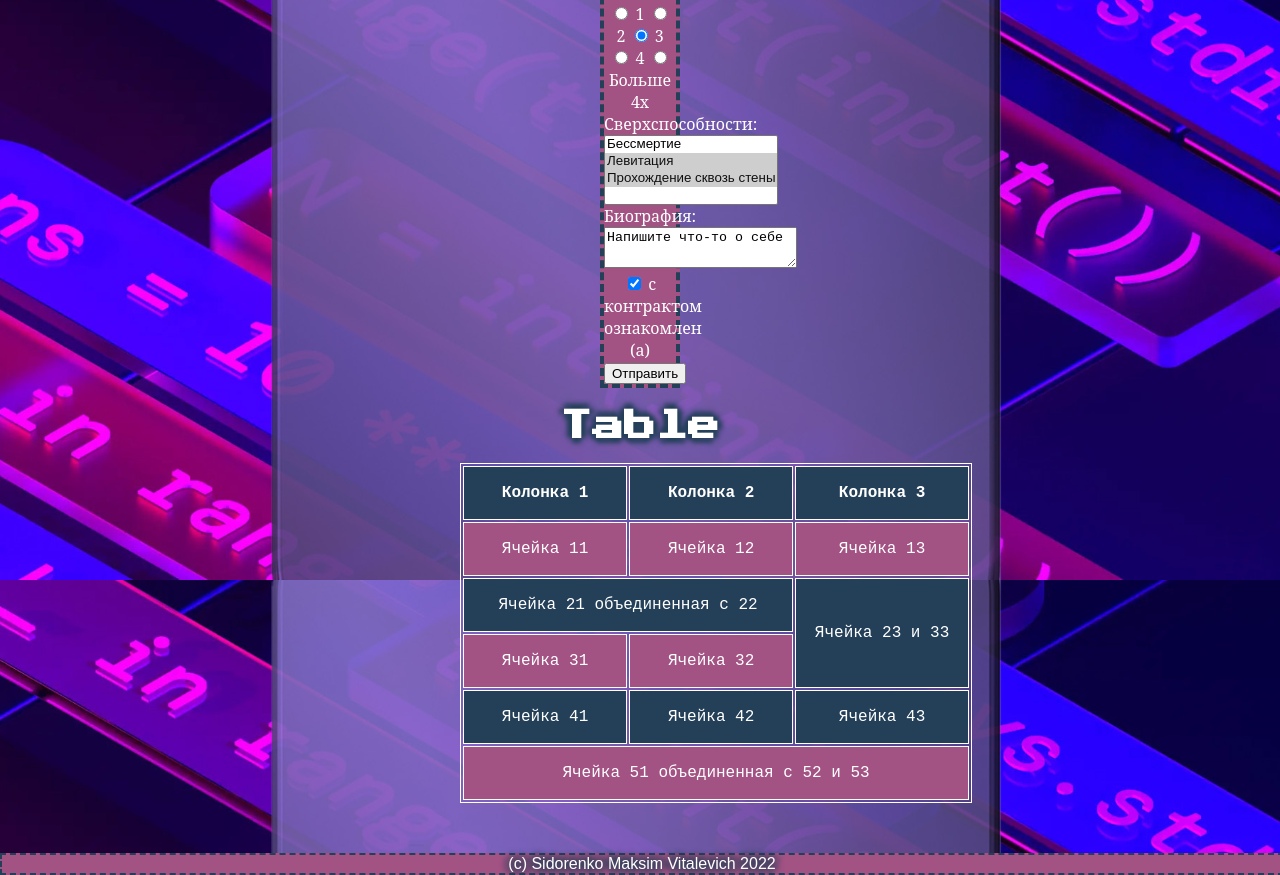
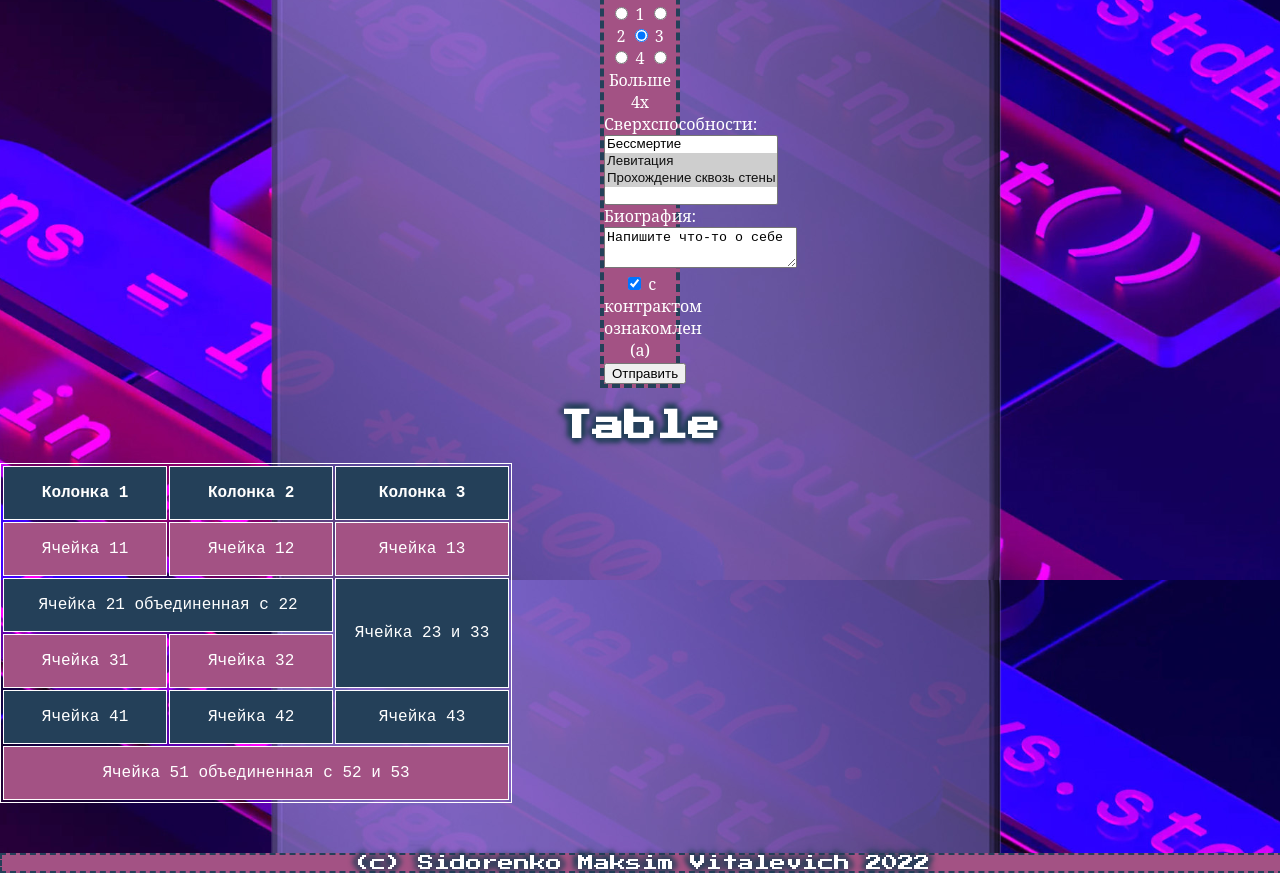
Before and after one commit to mattakvshi/laba2.githab.io, a plain HTML site: page index.html in a window 1280 px wide. Shown: the part 1820-2695 px from the top of the page. Drawn offline with Linux system fonts and the light colour scheme.

Commit message:
Update style.css

```diff
--- a/style.css
+++ b/style.css
@@ -74,7 +74,7 @@ header{
 }
 
 .text_color{
-    font-family: 'Digital-7 Mono', sans-serif;
+    font-family: 'Press Start 2P', cursive;
     color:#fff!important;
     text-shadow: 5px 0 5px #244059,
     0 5px 5px #244059,
@@ -127,7 +127,6 @@ a:hover{
 
 
 table{
-    margin-left: 460px;
     width: 40%;
     font-family: 'Space Mono', monospace;;
 }
```
